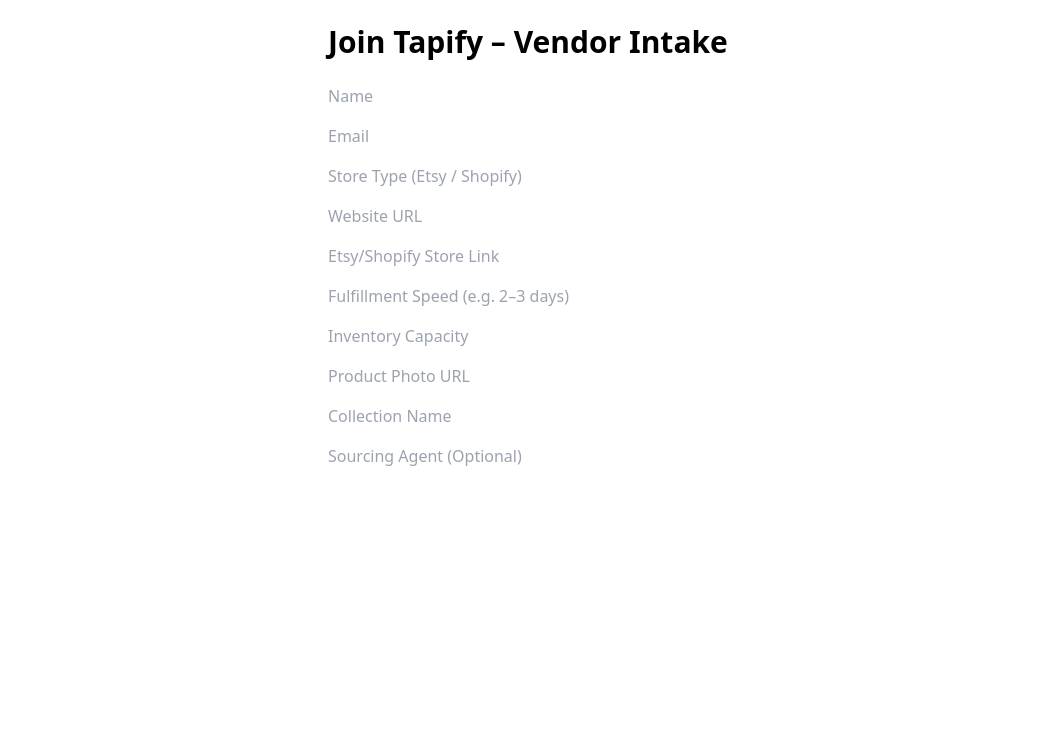
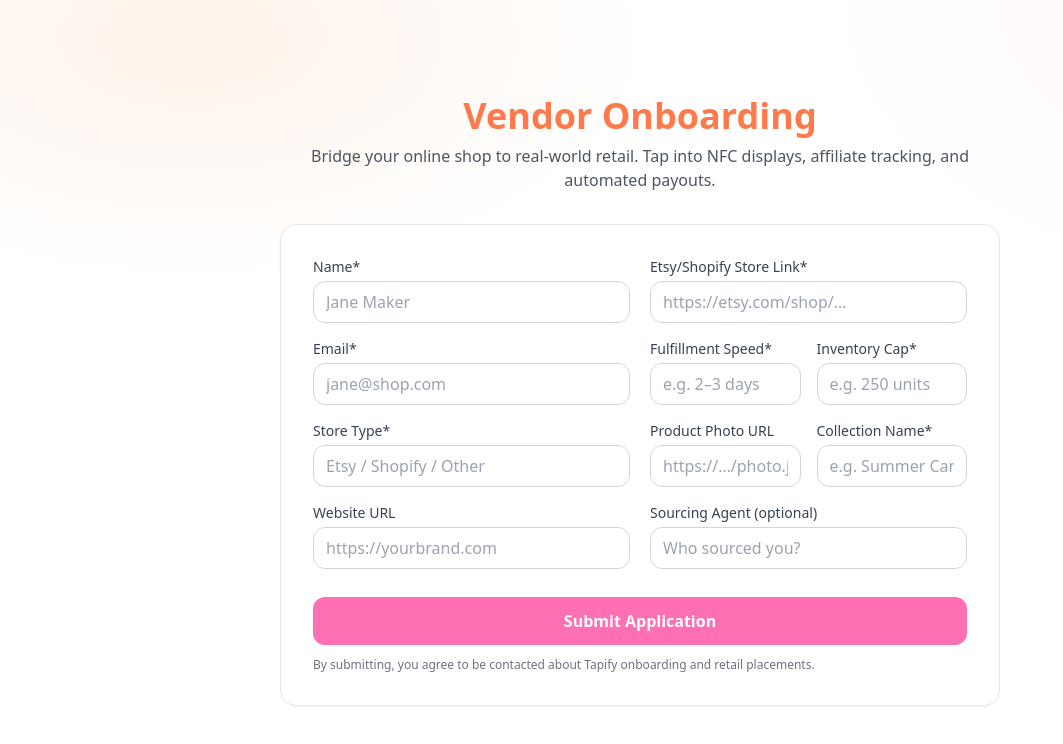
Before and after one commit to pawpayaco/tapify-marketplace, a Next.js app: page /onboard in a window 1280 px wide. Shown: the top 744 px of the page, without its empty margins (0-1063 px from the left). Built offline with nearby package versions, Linux system fonts and the light colour scheme; no server answers.

Commit message:
Update onboard.js

```diff
--- a/pages/onboard.js
+++ b/pages/onboard.js
@@ -1,66 +1,203 @@
 // pages/onboard.js
-
-import { useState } from 'react';
-import { supabase } from '../lib/supabase';
+import { useState } from "react";
 
 export default function Onboard() {
-  const [formData, setFormData] = useState({
-    name: '',
-    email: '',
-    storeType: '',
-    website: '',
-    platformUrl: '',
-    fulfillmentSpeed: '',
-    inventoryCap: '',
-    photoUrl: '',
-    collectionName: '',
-    sourcedBy: ''
+  const [submitting, setSubmitting] = useState(false);
+  const [ok, setOk] = useState(false);
+  const [err, setErr] = useState("");
+
+  // Field names align with /api/submit-vendor and your SQL schema
+  const [form, setForm] = useState({
+    name: "",
+    email: "",
+    storeType: "",
+    websiteUrl: "",
+    platformUrl: "",
+    fulfillmentSpeed: "",
+    inventoryCap: "",
+    productPhotoUrl: "",
+    collectionName: "",
+    sourcedBy: "",
   });
 
-  const [submitted, setSubmitted] = useState(false);
+  const onChange = (e) => setForm((s) => ({ ...s, [e.target.name]: e.target.value }));
 
-  const handleChange = (e) => {
-    setFormData({ ...formData, [e.target.name]: e.target.value });
-  };
+  const onSubmit = async (e) => {
+    e.preventDefault();
+    setSubmitting(true);
+    setErr("");
 
-  const handleSubmit = async (e) => {
-    e.preventDefault();
-    const { error } = await supabase.from('vendors').insert([formData]);
-    if (error) {
-      alert('Error submitting form');
-    } else {
-      setSubmitted(true);
+    try {
+      const res = await fetch("/api/submit-vendor", {
+        method: "POST",
+        headers: { "Content-Type": "application/json" },
+        body: JSON.stringify(form),
+      });
+
+      const data = await res.json();
+      if (!res.ok) throw new Error(data?.error || "Failed to submit");
+
+      setOk(true);
+    } catch (e) {
+      setErr(e.message || "Something went wrong");
+    } finally {
+      setSubmitting(false);
     }
   };
 
-  if (submitted) {
+  if (ok) {
     return (
-      <div className="p-6 text-center">
-        <h2 className="text-2xl font-bold text-brand">Thanks for joining Tapify!</h2>
-        <p className="mt-4">We'll review your application and reach out soon.</p>
-      </div>
+      <main className="min-h-screen bg-white relative overflow-hidden">
+        {/* soft radial bg like the landing */}
+        <div className="pointer-events-none absolute inset-0 [background:radial-gradient(60%_50%_at_15%_5%,#fff3ea_0%,transparent_60%),radial-gradient(60%_60%_at_100%_0%,#fff6fb_0%,transparent_60%)]" />
+        <section className="relative z-10 max-w-xl mx-auto px-6 py-24">
+          <div className="rounded-2xl border border-gray-200 bg-white/90 backdrop-blur p-8 shadow-sm">
+            <h1 className="text-3xl font-semibold text-[#ff7a4a]">Thanks for joining Tapify! 🎉</h1>
+            <p className="mt-3 text-gray-600">
+              We received your vendor application. Our team will review and reach out shortly.
+            </p>
+            <a
+              href="/"
+              className="mt-6 inline-flex items-center justify-center rounded-xl bg-[#ff6fb3] px-4 py-2 font-semibold text-white hover:scale-[1.02] transition"
+            >
+              Back to Home
+            </a>
+          </div>
+        </section>
+      </main>
     );
   }
 
   return (
-    <div className="max-w-2xl mx-auto p-6">
-      <h1 className="text-3xl font-bold mb-6 text-brand">Join Tapify – Vendor Intake</h1>
-      <form className="grid gap-4" onSubmit={handleSubmit}>
-        <input type="text" name="name" placeholder="Name" required onChange={handleChange} className="input" />
-        <input type="email" name="email" placeholder="Email" required onChange={handleChange} className="input" />
-        <input type="text" name="storeType" placeholder="Store Type (Etsy / Shopify)" required onChange={handleChange} className="input" />
-        <input type="url" name="website" placeholder="Website URL" onChange={handleChange} className="input" />
-        <input type="url" name="platformUrl" placeholder="Etsy/Shopify Store Link" required onChange={handleChange} className="input" />
-        <input type="text" name="fulfillmentSpeed" placeholder="Fulfillment Speed (e.g. 2–3 days)" required onChange={handleChange} className="input" />
-        <input type="text" name="inventoryCap" placeholder="Inventory Capacity" required onChange={handleChange} className="input" />
-        <input type="url" name="photoUrl" placeholder="Product Photo URL" onChange={handleChange} className="input" />
-        <input type="text" name="collectionName" placeholder="Collection Name" required onChange={handleChange} className="input" />
-        <input type="text" name="sourcedBy" placeholder="Sourcing Agent (Optional)" onChange={handleChange} className="input" />
+    <main className="min-h-screen bg-white relative overflow-hidden">
+      {/* soft radial background (matches your aesthetic) */}
+      <div className="pointer-events-none absolute inset-0 [background:radial-gradient(60%_50%_at_15%_5%,#fff3ea_0%,transparent_60%),radial-gradient(60%_60%_at_100%_0%,#fff6fb_0%,transparent_60%)]" />
 
-        <button type="submit" className="bg-brand text-white font-bold py-2 px-4 rounded hover:bg-brand-2 transition">
-          Submit Application
-        </button>
-      </form>
-    </div>
+      <section className="relative z-10 max-w-3xl mx-auto px-6 py-16 lg:py-24">
+        {/* Header */}
+        <div className="text-center mb-8">
+          <h1 className="text-4xl font-semibold text-[#ff7a4a]">Vendor Onboarding</h1>
+          <p className="mt-2 text-gray-600">
+            Bridge your online shop to real-world retail. Tap into NFC displays, affiliate tracking, and automated payouts.
+          </p>
+        </div>
+
+        {/* Card */}
+        <div className="rounded-2xl border border-gray-200 bg-white/90 backdrop-blur p-6 md:p-8 shadow-sm">
+          {err && (
+            <div className="mb-4 rounded-xl border border-red-200 bg-red-50 px-4 py-3 text-red-700">
+              {err}
+            </div>
+          )}
+          <form onSubmit={onSubmit} className="grid grid-cols-1 md:grid-cols-2 gap-4 md:gap-5">
+            {/* Left column */}
+            <div className="space-y-4">
+              <div>
+                <label className="block text-sm font-medium text-gray-700">Name*</label>
+                <input
+                  className="mt-1 w-full rounded-xl border border-gray-300 bg-white px-3 py-2 outline-none focus:ring-2 focus:ring-[#ff6fb3]"
+                  name="name" required value={form.name} onChange={onChange} placeholder="Jane Maker"
+                />
+              </div>
+
+              <div>
+                <label className="block text-sm font-medium text-gray-700">Email*</label>
+                <input
+                  type="email"
+                  className="mt-1 w-full rounded-xl border border-gray-300 bg-white px-3 py-2 outline-none focus:ring-2 focus:ring-[#ff6fb3]"
+                  name="email" required value={form.email} onChange={onChange} placeholder="jane@shop.com"
+                />
+              </div>
+
+              <div>
+                <label className="block text-sm font-medium text-gray-700">Store Type*</label>
+                <input
+                  className="mt-1 w-full rounded-xl border border-gray-300 bg-white px-3 py-2 outline-none focus:ring-2 focus:ring-[#ff6fb3]"
+                  name="storeType" required value={form.storeType} onChange={onChange} placeholder="Etsy / Shopify / Other"
+                />
+              </div>
+
+              <div>
+                <label className="block text-sm font-medium text-gray-700">Website URL</label>
+                <input
+                  type="url"
+                  className="mt-1 w-full rounded-xl border border-gray-300 bg-white px-3 py-2 outline-none focus:ring-2 focus:ring-[#ff6fb3]"
+                  name="websiteUrl" value={form.websiteUrl} onChange={onChange} placeholder="https://yourbrand.com"
+                />
+              </div>
+            </div>
+
+            {/* Right column */}
+            <div className="space-y-4">
+              <div>
+                <label className="block text-sm font-medium text-gray-700">Etsy/Shopify Store Link*</label>
+                <input
+                  type="url"
+                  className="mt-1 w-full rounded-xl border border-gray-300 bg-white px-3 py-2 outline-none focus:ring-2 focus:ring-[#ff6fb3]"
+                  name="platformUrl" required value={form.platformUrl} onChange={onChange} placeholder="https://etsy.com/shop/…"
+                />
+              </div>
+
+              <div className="grid grid-cols-1 sm:grid-cols-2 gap-4">
+                <div>
+                  <label className="block text-sm font-medium text-gray-700">Fulfillment Speed*</label>
+                  <input
+                    className="mt-1 w-full rounded-xl border border-gray-300 bg-white px-3 py-2 outline-none focus:ring-2 focus:ring-[#ff6fb3]"
+                    name="fulfillmentSpeed" required value={form.fulfillmentSpeed} onChange={onChange} placeholder="e.g. 2–3 days"
+                  />
+                </div>
+                <div>
+                  <label className="block text-sm font-medium text-gray-700">Inventory Cap*</label>
+                  <input
+                    className="mt-1 w-full rounded-xl border border-gray-300 bg-white px-3 py-2 outline-none focus:ring-2 focus:ring-[#ff6fb3]"
+                    name="inventoryCap" required value={form.inventoryCap} onChange={onChange} placeholder="e.g. 250 units"
+                  />
+                </div>
+              </div>
+
+              <div className="grid grid-cols-1 sm:grid-cols-2 gap-4">
+                <div>
+                  <label className="block text-sm font-medium text-gray-700">Product Photo URL</label>
+                  <input
+                    type="url"
+                    className="mt-1 w-full rounded-xl border border-gray-300 bg-white px-3 py-2 outline-none focus:ring-2 focus:ring-[#ff6fb3]"
+                    name="productPhotoUrl" value={form.productPhotoUrl} onChange={onChange} placeholder="https://…/photo.jpg"
+                  />
+                </div>
+                <div>
+                  <label className="block text-sm font-medium text-gray-700">Collection Name*</label>
+                  <input
+                    className="mt-1 w-full rounded-xl border border-gray-300 bg-white px-3 py-2 outline-none focus:ring-2 focus:ring-[#ff6fb3]"
+                    name="collectionName" required value={form.collectionName} onChange={onChange} placeholder="e.g. Summer Candles"
+                  />
+                </div>
+              </div>
+
+              <div>
+                <label className="block text-sm font-medium text-gray-700">Sourcing Agent (optional)</label>
+                <input
+                  className="mt-1 w-full rounded-xl border border-gray-300 bg-white px-3 py-2 outline-none focus:ring-2 focus:ring-[#ff6fb3]"
+                  name="sourcedBy" value={form.sourcedBy} onChange={onChange} placeholder="Who sourced you?"
+                />
+              </div>
+            </div>
+
+            {/* Submit */}
+            <div className="md:col-span-2 mt-2">
+              <button
+                type="submit"
+                disabled={submitting}
+                className="w-full inline-flex items-center justify-center rounded-xl bg-[#ff6fb3] px-4 py-3 font-semibold text-white hover:scale-[1.02] disabled:opacity-60 transition"
+              >
+                {submitting ? "Submitting…" : "Submit Application"}
+              </button>
+              <p className="mt-3 text-xs text-gray-500">
+                By submitting, you agree to be contacted about Tapify onboarding and retail placements.
+              </p>
+            </div>
+          </form>
+        </div>
+      </section>
+    </main>
   );
 }
```
